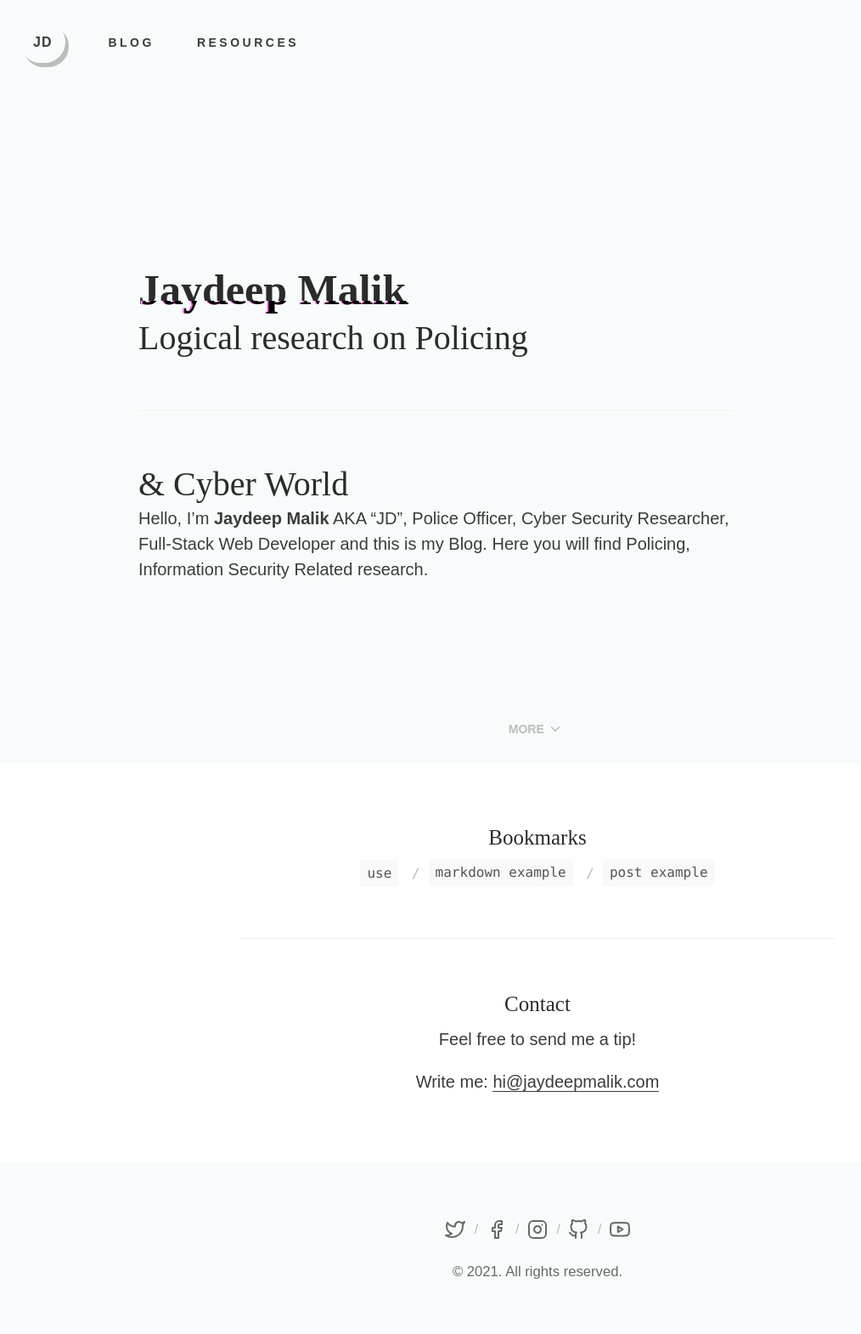
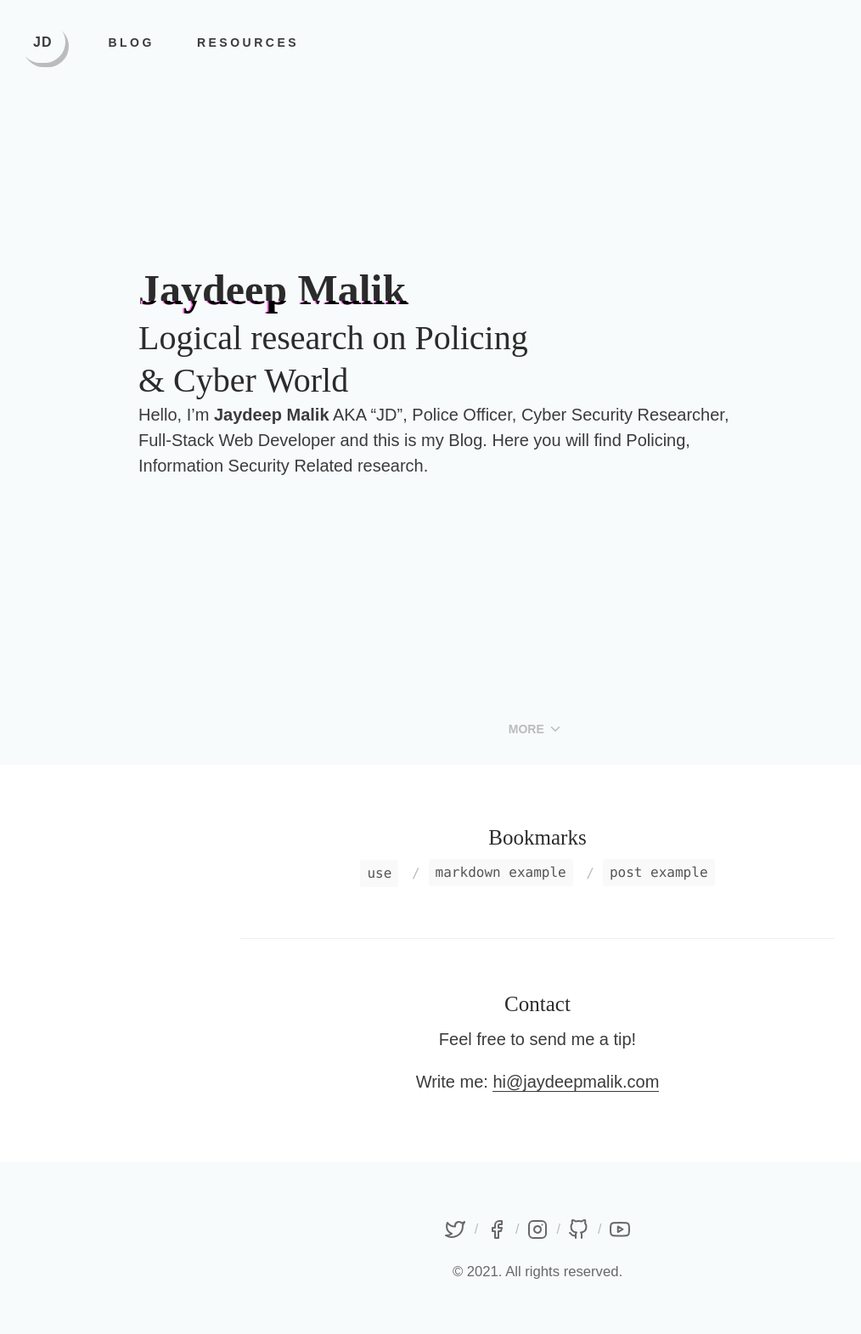
Before and after one commit to jaydeepmalik/jaydeepmalik.com, a Jekyll site: the page built from index.html, in a window 1280 px wide. Shown: the whole page at 85% size, without its empty margins (7-1021 px from the left). Built offline with Jekyll 4.4.1, drawn with Linux system fonts in a browser that asks for light colours; some web fonts are replaced.

Commit message:
Update index.html

```diff
--- a/index.html
+++ b/index.html
@@ -5,7 +5,7 @@
 ---
 <div class="hero">
   <div class="container">
-    <h1><div class="title glitch-text" data-text="{{ site.title }}">{{ site.title }}</div>Logical research on Policing <hr> & Cyber World</h1>
+    <h1><div class="title glitch-text" data-text="{{ site.title }}">{{ site.title }}</div>Logical research on Policing <br> & Cyber World</h1>
     <p>
      Hello, I’m <b>Jaydeep Malik</b> AKA “JD”, Police Officer, Cyber Security Researcher, Full-Stack Web Developer and this is my Blog. Here you will find Policing, Information Security Related research.
     </p>
```
